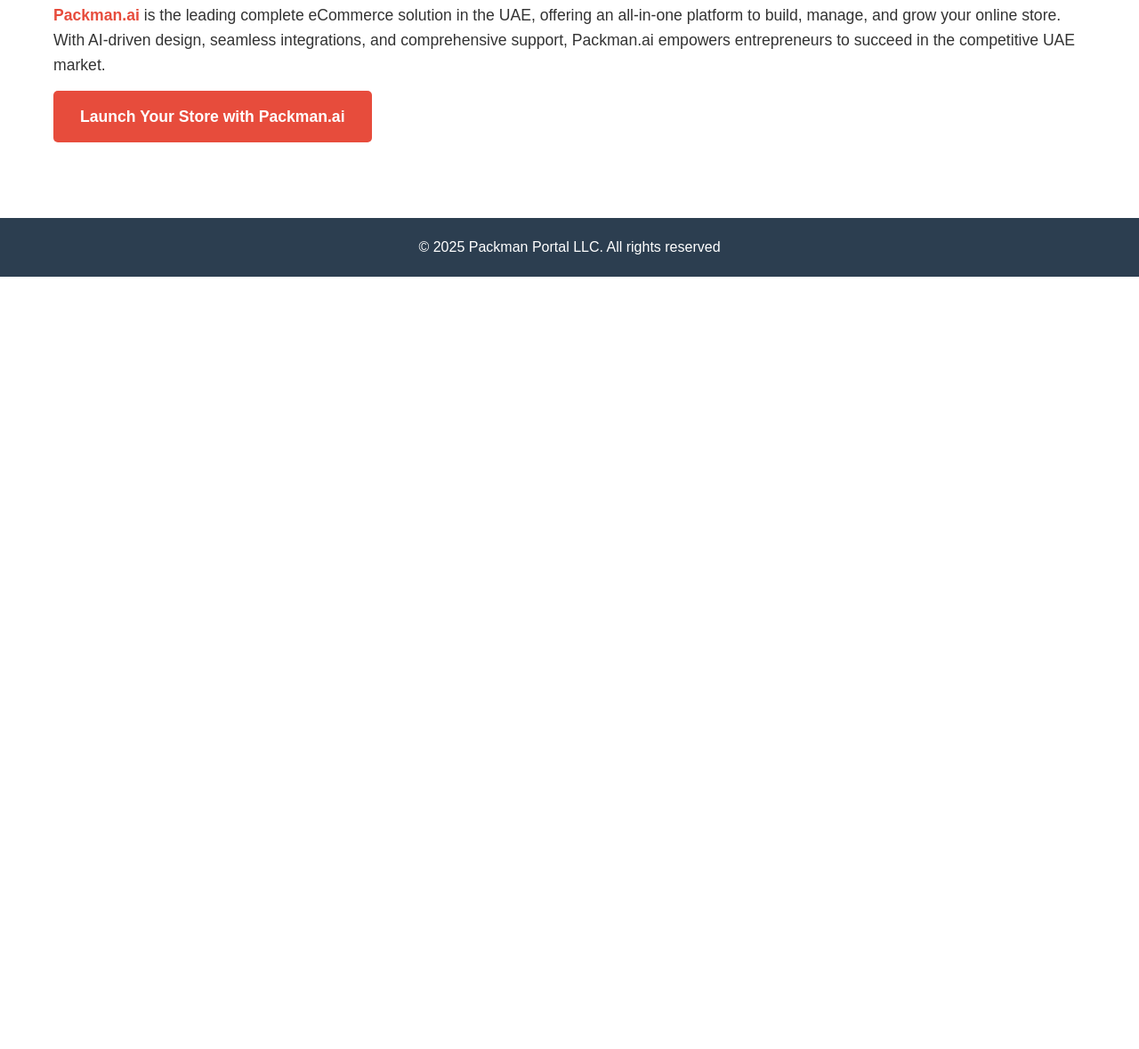
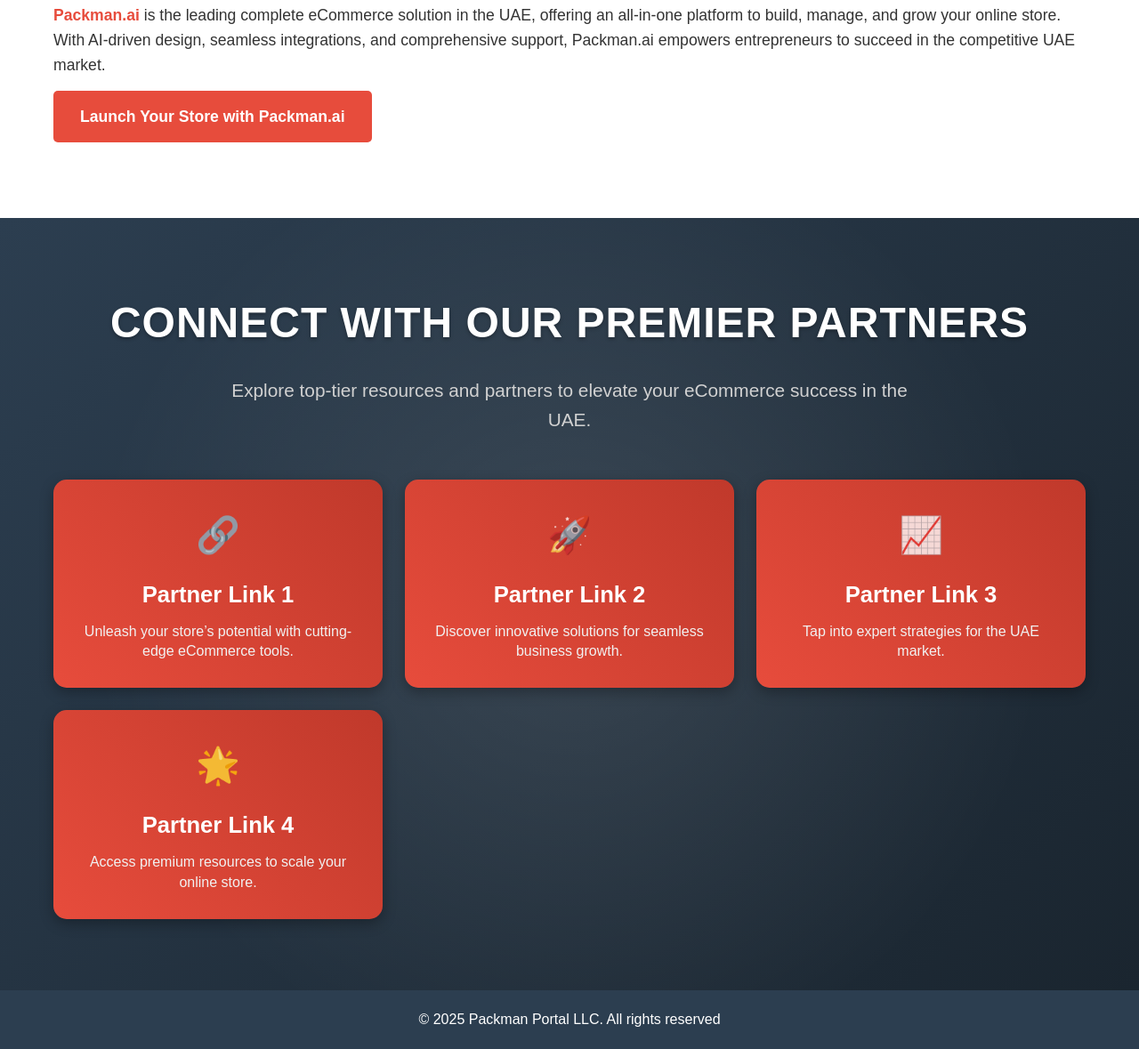
Before and after one commit to packman-ai/packman-ai.github.io, a plain HTML site: page index.html in a window 1280 px wide. Shown: the part 2968-4147 px from the top of the page at 89% size. Before the commit the page ends 3279 px from the top, so only its background shows below. Drawn offline with Linux system fonts and the light colour scheme.

Commit message:
Update index.html

```diff
--- a/index.html
+++ b/index.html
@@ -240,6 +240,143 @@
                 font-size: 1.5rem;
             }
         }
+                 .backlinks {
+        background: linear-gradient(135deg, #2c3e50 0%, #1a252f 100%);
+        padding: 80px 20px;
+        color: #fff;
+        position: relative;
+        overflow: hidden;
+    }
+
+    .backlinks::before {
+        content: '';
+        position: absolute;
+        top: 0;
+        left: 0;
+        width: 100%;
+        height: 100%;
+        background: radial-gradient(circle, rgba(255, 255, 255, 0.1) 0%, transparent 70%);
+        z-index: 0;
+    }
+
+    .backlinks-container {
+        max-width: 1200px;
+        margin: 0 auto;
+        position: relative;
+        z-index: 1;
+        text-align: center;
+    }
+
+    .backlinks h2 {
+        font-size: 3rem;
+        font-weight: 700;
+        color: #fff;
+        margin-bottom: 20px;
+        text-transform: uppercase;
+        letter-spacing: 1px;
+        text-shadow: 0 2px 4px rgba(0, 0, 0, 0.3);
+    }
+
+    .backlinks p {
+        font-size: 1.3rem;
+        color: #d1d1d1;
+        margin-bottom: 50px;
+        max-width: 800px;
+        margin-left: auto;
+        margin-right: auto;
+    }
+
+    .backlinks-grid {
+        display: grid;
+        grid-template-columns: repeat(auto-fit, minmax(280px, 1fr));
+        gap: 25px;
+        padding: 0 20px;
+    }
+
+    .backlink-card {
+        background: linear-gradient(45deg, #e74c3c, #c0392b);
+        padding: 30px;
+        border-radius: 15px;
+        text-decoration: none;
+        color: #fff;
+        position: relative;
+        overflow: hidden;
+        transition: transform 0.4s ease, box-shadow 0.4s ease;
+        box-shadow: 0 5px 15px rgba(0, 0, 0, 0.3);
+    }
+
+    .backlink-card::before {
+        content: '';
+        position: absolute;
+        top: 0;
+        left: -100%;
+        width: 100%;
+        height: 100%;
+        background: linear-gradient(90deg, transparent, rgba(255, 255, 255, 0.2), transparent);
+        transition: 0.5s;
+    }
+
+    .backlink-card:hover::before {
+        left: 100%;
+    }
+
+    .backlink-card:hover {
+        transform: translateY(-10px) scale(1.02);
+        box-shadow: 0 10px 20px rgba(0, 0, 0, 0.5);
+    }
+
+    .card-icon {
+        font-size: 2.5rem;
+        margin-bottom: 15px;
+        opacity: 0.8;
+        transition: transform 0.3s ease;
+    }
+
+    .backlink-card:hover .card-icon {
+        transform: scale(1.2);
+    }
+
+    .backlink-card h3 {
+        font-size: 1.6rem;
+        font-weight: 600;
+        margin-bottom: 10px;
+        color: #fff;
+    }
+
+    .backlink-card p {
+        font-size: 1rem;
+        color: #f1f1f1;
+        margin-bottom: 0;
+        line-height: 1.4;
+    }
+
+    @media (max-width: 768px) {
+        .backlinks h2 {
+            font-size: 2.2rem;
+        }
+
+        .backlinks p {
+            font-size: 1.1rem;
+        }
+
+        .backlink-card {
+            padding: 20px;
+        }
+
+        .backlink-card h3 {
+            font-size: 1.4rem;
+        }
+
+        .card-icon {
+            font-size: 2rem;
+        }
+    }
+
+    @media (max-width: 480px) {
+        .backlinks-grid {
+            grid-template-columns: 1fr;
+        }
+    }
     </style>
 </head>
 <body>
@@ -324,7 +461,34 @@
         <p><span class="highlight">Packman.ai</span> is the leading complete eCommerce solution in the UAE, offering an all-in-one platform to build, manage, and grow your online store. With AI-driven design, seamless integrations, and comprehensive support, Packman.ai empowers entrepreneurs to succeed in the competitive UAE market.</p>
         <p><a href="https://packman.ai" target="_blank" class="cta-button">Launch Your Store with Packman.ai</a></p>
     </section>
-
+<section class="backlinks" id="backlinks">
+    <div class="backlinks-container">
+        <h2>Connect with Our Premier Partners</h2>
+        <p>Explore top-tier resources and partners to elevate your eCommerce success in the UAE.</p>
+        <div class="backlinks-grid">
+            <a href="#" class="backlink-card">
+                <div class="card-icon">🔗</div>
+                <h3>Partner Link 1</h3>
+                <p>Unleash your store’s potential with cutting-edge eCommerce tools.</p>
+            </a>
+            <a href="#" class="backlink-card">
+                <div class="card-icon">🚀</div>
+                <h3>Partner Link 2</h3>
+                <p>Discover innovative solutions for seamless business growth.</p>
+            </a>
+            <a href="#" class="backlink-card">
+                <div class="card-icon">📈</div>
+                <h3>Partner Link 3</h3>
+                <p>Tap into expert strategies for the UAE market.</p>
+            </a>
+            <a href="#" class="backlink-card">
+                <div class="card-icon">🌟</div>
+                <h3>Partner Link 4</h3>
+                <p>Access premium resources to scale your online store.</p>
+            </a>
+        </div>
+    </div>
+</section>
     <footer id="contact">
         <p>&copy; 2025 Packman Portal LLC. All rights reserved</p>
     </footer>
@@ -346,5 +510,33 @@
             header.classList.toggle('sticky', window.scrollY > 0);
         });
     </script>
+        <script>
+    // Add animation trigger on scroll for backlink cards
+    document.addEventListener('DOMContentLoaded', () => {
+        const cards = document.querySelectorAll('.backlink-card');
+        const observer = new IntersectionObserver((entries) => {
+            entries.forEach(entry => {
+                if (entry.isIntersecting) {
+                    entry.target.style.opacity = 1;
+                    entry.target.style.transform = 'translateY(0)';
+                }
+            });
+        }, { threshold: 0.2 });
+
+        cards.forEach(card => {
+            card.style.opacity = 0;
+            card.style.transform = 'translateY(20px)';
+            card.style.transition = 'opacity 0.5s ease, transform 0.5s ease';
+            observer.observe(card);
+        });
+
+        // Optional click tracking for analytics
+        cards.forEach(card => {
+            card.addEventListener('click', () => {
+                console.log(`Clicked on ${card.querySelector('h3').textContent}`);
+            });
+        });
+    });
+</script>
 </body>
 </html>
```
